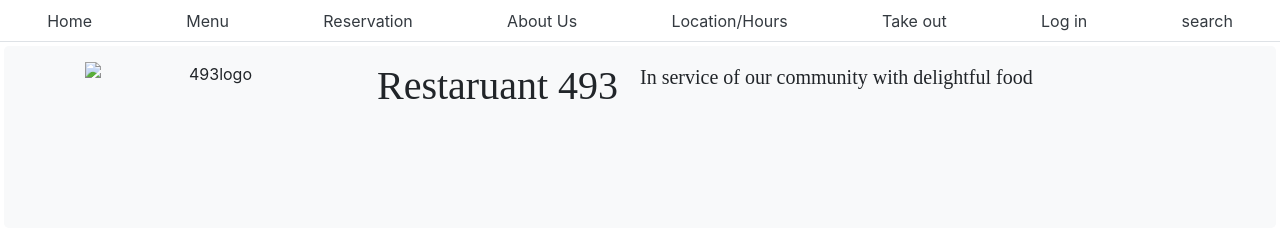
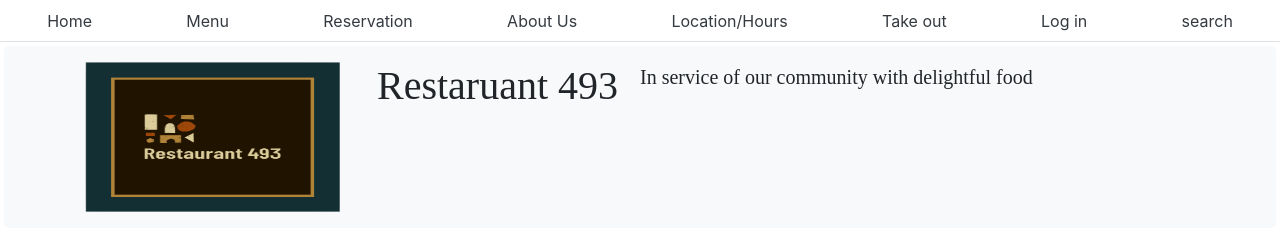
Before and after one commit to HBryan1/Restaurant_proj, a plain HTML site: page about.html in a window 1280 px wide. Shown: the top 229 px of the page. Drawn offline with nearby package versions, Linux system fonts and the light colour scheme; a script that the page names is missing.

Commit message:
Update about.html

```diff
--- a/about.html
+++ b/about.html
@@ -23,7 +23,7 @@
         <div class="jumbotron bg-light text-center m-1 p-3 ">
             <div class="container">
                 <div class="row">
-                    <img class="col-lg-3" src="restaurant493.png" alt="493logo" width="150px" height="150px" />
+                    <img class="col-lg-3" src="img/restaurant493.png" alt="493logo" width="150px" height="150px" />
 
                     <div class="col-lg-3">
                         <h1 style="font-family:Brush Script MT; display:block;">Restaruant 493</h1>
```
